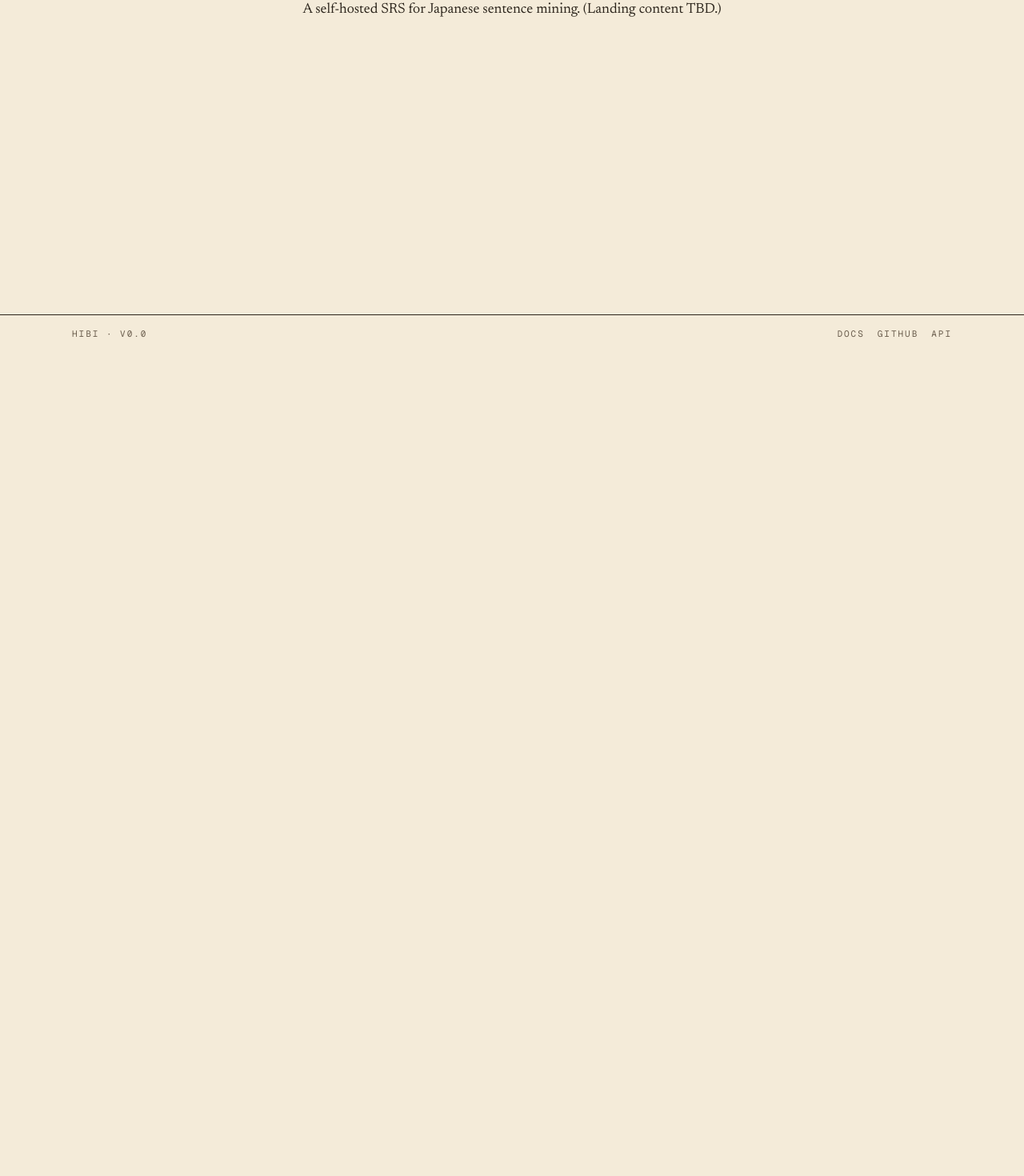
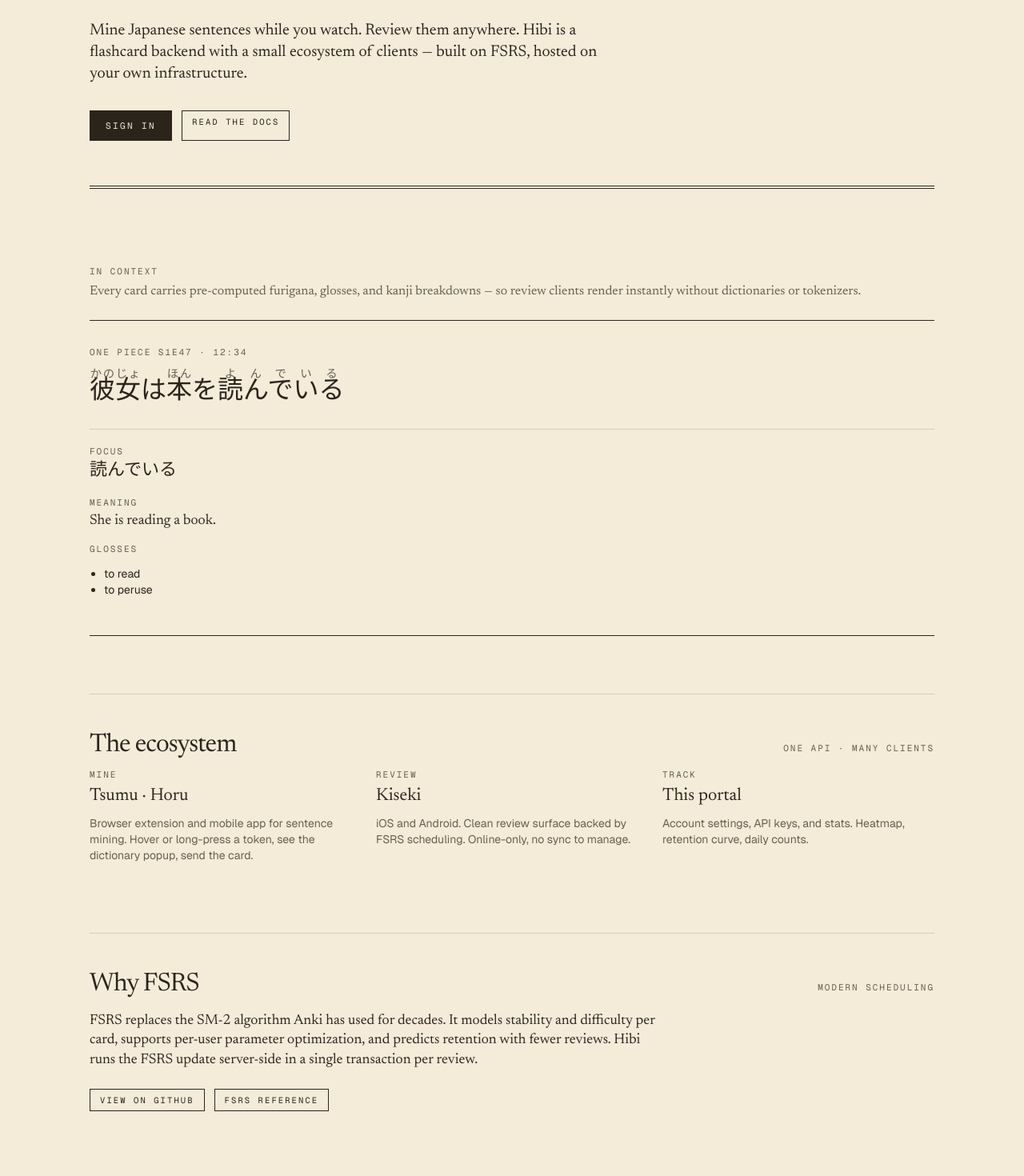
Before and after one commit to YannickHerrero/hibi, a React (Vite) app in the folder apps/portal/: page / in a window 1280 px wide. Shown: the part 360-1830 px from the top of the page at 80% size. Before the commit the page ends 800 px from the top, so only its background shows below. Built offline with nearby package versions, Linux system fonts and the light colour scheme; no server answers.

Commit message:
Build / landing page (hero, SentenceCard preview, ecosystem grid, FSRS pitch)

```diff
--- a/apps/portal/src/routes/Landing.tsx
+++ b/apps/portal/src/routes/Landing.tsx
@@ -1,15 +1,147 @@
+import { Link } from "react-router-dom";
+import { useAuth } from "../lib/auth.tsx";
+import { SentenceCard } from "../components/extensions/SentenceCard.tsx";
+
+const SAMPLE_FURIGANA = [
+  { base: "彼女", reading: "かのじょ" },
+  { base: "は", reading: "" },
+  { base: "本", reading: "ほん" },
+  { base: "を", reading: "" },
+  { base: "読んでいる", reading: "よんでいる" },
+];
+
 export function Landing() {
+  const { session } = useAuth();
+  const primaryCta = session
+    ? { to: "/stats", label: "Open dashboard" }
+    : { to: "/login", label: "Sign in" };
+
   return (
+    <>
       <section className="block">
-      <h1 className="display" style={{ fontSize: 96, marginTop: 24 }}>
+        <div className="meta">№ 01 · A self-hosted SRS</div>
+        <h1 className="display" style={{ fontSize: 96, marginTop: 12 }}>
           Hibi
         </h1>
-      <p className="display italic" style={{ fontSize: 32, color: "var(--ink-soft)" }}>
+        <p
+          className="display italic"
+          style={{ fontSize: 44, color: "var(--ink-soft)", marginTop: 4 }}
+        >
           day by day
         </p>
-      <p className="serif" style={{ fontSize: 18, marginTop: 16 }}>
-        A self-hosted SRS for Japanese sentence mining. (Landing content TBD.)
+        <p
+          className="serif"
+          style={{ fontSize: 20, marginTop: 24, maxWidth: 640, color: "var(--ink)" }}
+        >
+          Mine Japanese sentences while you watch. Review them anywhere. Hibi is a flashcard
+          backend with a small ecosystem of clients — built on FSRS, hosted on your own
+          infrastructure.
         </p>
+        <div style={{ display: "flex", gap: 12, marginTop: 32, flexWrap: "wrap" }}>
+          <Link
+            to={primaryCta.to}
+            className="btn-primary"
+            style={{ textDecoration: "none", display: "inline-block" }}
+          >
+            {primaryCta.label}
+          </Link>
+          <a
+            href="https://docs.hibi.app"
+            className="btn-ghost"
+            style={{ textDecoration: "none", display: "inline-block" }}
+          >
+            Read the docs
+          </a>
+        </div>
       </section>
+
+      <div className="rule-double" style={{ margin: "48px 0" }} />
+
+      <section className="block">
+        <div className="meta">In context</div>
+        <p className="serif" style={{ marginTop: 8, marginBottom: 24, color: "var(--ink-soft)" }}>
+          Every card carries pre-computed furigana, glosses, and kanji breakdowns — so review
+          clients render instantly without dictionaries or tokenizers.
+        </p>
+        <SentenceCard
+          furigana={SAMPLE_FURIGANA}
+          focusWord="読んでいる"
+          english="She is reading a book."
+          glosses={["to read", "to peruse"]}
+          source="One Piece S1E47 · 12:34"
+        />
+      </section>
+
+      <div className="rule-soft" style={{ margin: "64px 0 0" }} />
+
+      <section className="block">
+        <div className="section-title">
+          <span className="display">The ecosystem</span>
+          <span className="meta">One API · Many clients</span>
+        </div>
+        <div className="grid-3">
+          <Pillar
+            kicker="Mine"
+            title="Tsumu · Horu"
+            body="Browser extension and mobile app for sentence mining. Hover or long-press a token, see the dictionary popup, send the card."
+          />
+          <Pillar
+            kicker="Review"
+            title="Kiseki"
+            body="iOS and Android. Clean review surface backed by FSRS scheduling. Online-only, no sync to manage."
+          />
+          <Pillar
+            kicker="Track"
+            title="This portal"
+            body="Account settings, API keys, and stats. Heatmap, retention curve, daily counts."
+          />
+        </div>
+      </section>
+
+      <div className="rule-soft" style={{ margin: "64px 0 0" }} />
+
+      <section className="block">
+        <div className="section-title">
+          <span className="display">Why FSRS</span>
+          <span className="meta">Modern scheduling</span>
+        </div>
+        <p className="serif" style={{ fontSize: 18, maxWidth: 720 }}>
+          FSRS replaces the SM-2 algorithm Anki has used for decades. It models stability and
+          difficulty per card, supports per-user parameter optimization, and predicts retention
+          with fewer reviews. Hibi runs the FSRS update server-side in a single transaction
+          per review.
+        </p>
+        <div style={{ marginTop: 24, display: "flex", gap: 12, flexWrap: "wrap" }}>
+          <a
+            href="https://github.com/YannickHerrero/hibi"
+            className="btn-ghost"
+            style={{ textDecoration: "none", display: "inline-block" }}
+          >
+            View on GitHub
+          </a>
+          <a
+            href="https://docs.hibi.app/concepts/fsrs"
+            className="btn-ghost"
+            style={{ textDecoration: "none", display: "inline-block" }}
+          >
+            FSRS reference
+          </a>
+        </div>
+      </section>
+    </>
   );
 }
+
+function Pillar({ kicker, title, body }: { kicker: string; title: string; body: string }) {
+  return (
+    <div>
+      <div className="meta">{kicker}</div>
+      <div className="serif" style={{ fontSize: 22, marginTop: 6 }}>
+        {title}
+      </div>
+      <p className="sans" style={{ fontSize: 14, marginTop: 8, color: "var(--ink-soft)" }}>
+        {body}
+      </p>
+    </div>
+  );
+}
```
Lines whose indentation alone changed are shown as unchanged.
